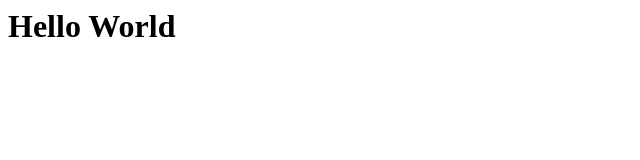
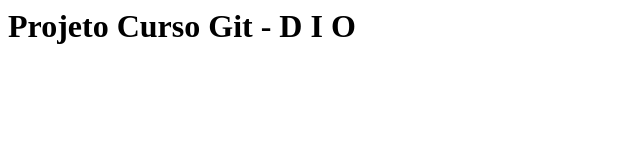
Before and after one commit to leosbraga/projeto-curso-git, a plain HTML site: page index.html in a window 1280 px wide. Shown: the whole page, without its empty margins (0-640 px from the left). Drawn offline with Linux system fonts and the light colour scheme.

Commit message:
alterada h1 padrão para o nome do projeto

```diff
--- a/index.html
+++ b/index.html
@@ -1,6 +1,6 @@
 <html>
 <head></head>
 <body>
-    <h1>Hello World</h1>
+    <h1>Projeto Curso Git - D I O</h1>
 </body>
 </html>
```
